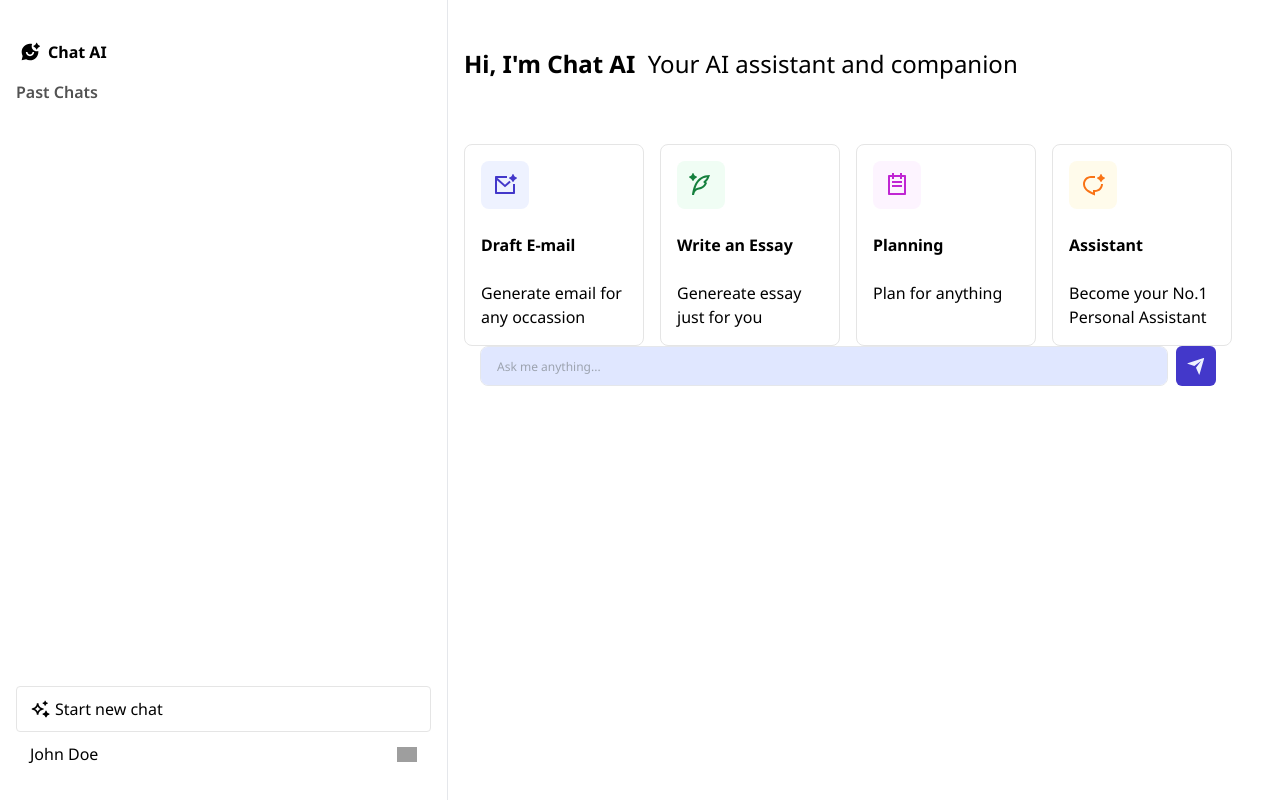
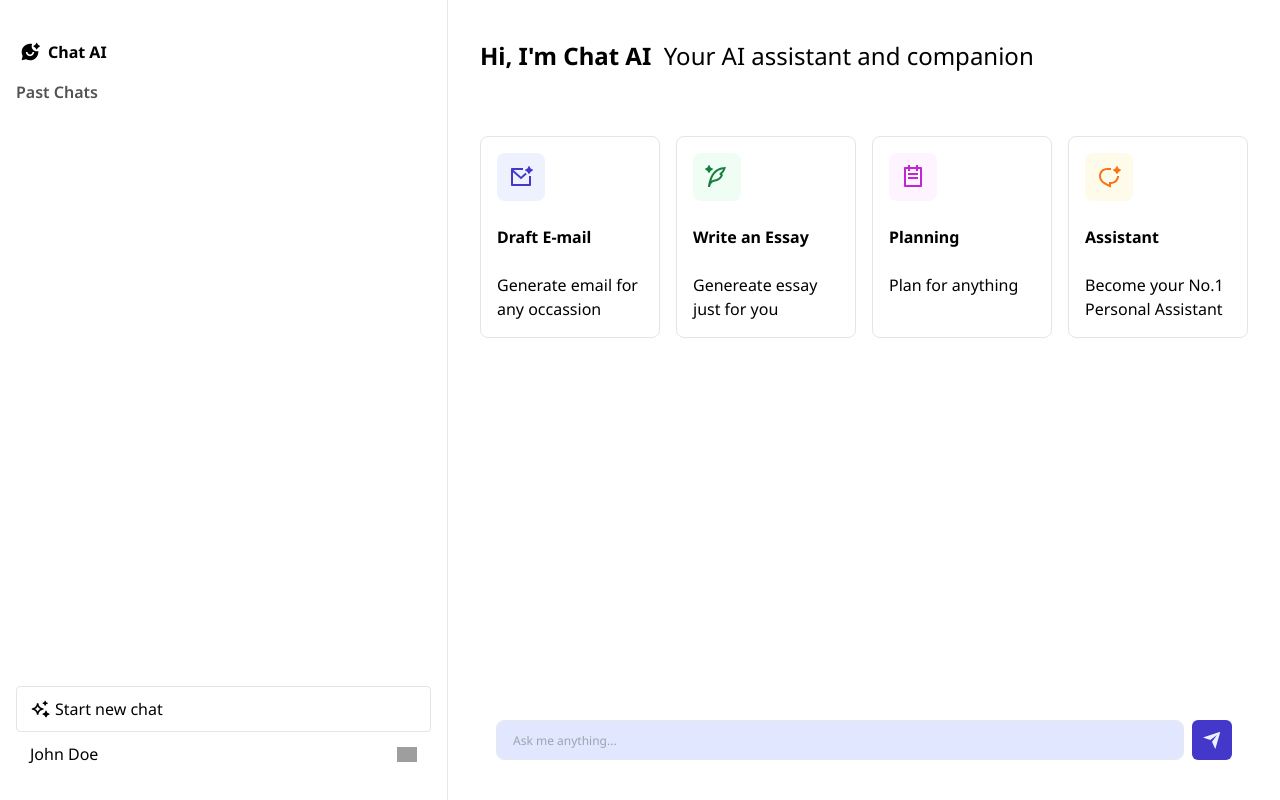
Before and after one commit to DicksenT/AskVerse, a Next.js app: page / in a window 1280 px wide. Built offline with nearby package versions, Linux system fonts and the light colour scheme; grey boxes are pictures that could not be loaded.

Commit message:
create new semantic
to wrap children and input

```diff
--- a/app/components/ProvidedComponent.tsx
+++ b/app/components/ProvidedComponent.tsx
@@ -23,15 +23,13 @@ export default function ProvidedComponent({children}: {children: React.ReactNode
     return(
         <Provider store={store}>
             {width <= 768 &&  <Header/> }
-            <div className="flex h-screen">
+            <div className={`flex ${width <= 768 ?'h-[calc(100vh-71px)] ' : "h-screen"}`}>
             <Sidebar width={width}/>
-                <main className={`${width <= 768 ?'h-[calc(100vh-71px)] ' : "h-screen"} flex-1 items-center px-4 overflow-y-auto pt-12 pb-24 `}>
-                    {children}
+                <main className={`h-full flex-1 flex flex-col items-center px-4 overflow-y-auto`}>
+                    <section className="flex-1 overflow-y-auto max-h-screen pt-10">{children}</section>
                     <Input/>
                 </main>
             </div>
-
-
         </Provider>
     )
 }
```
